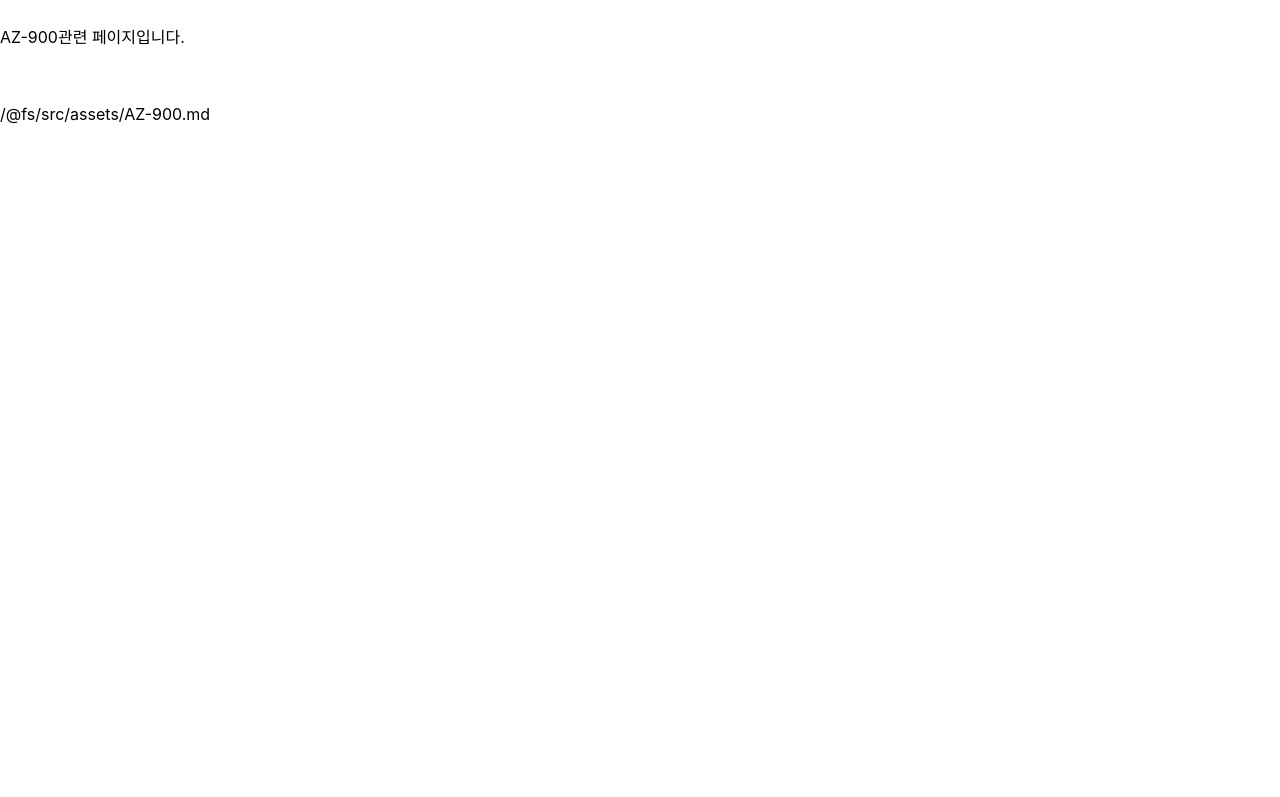
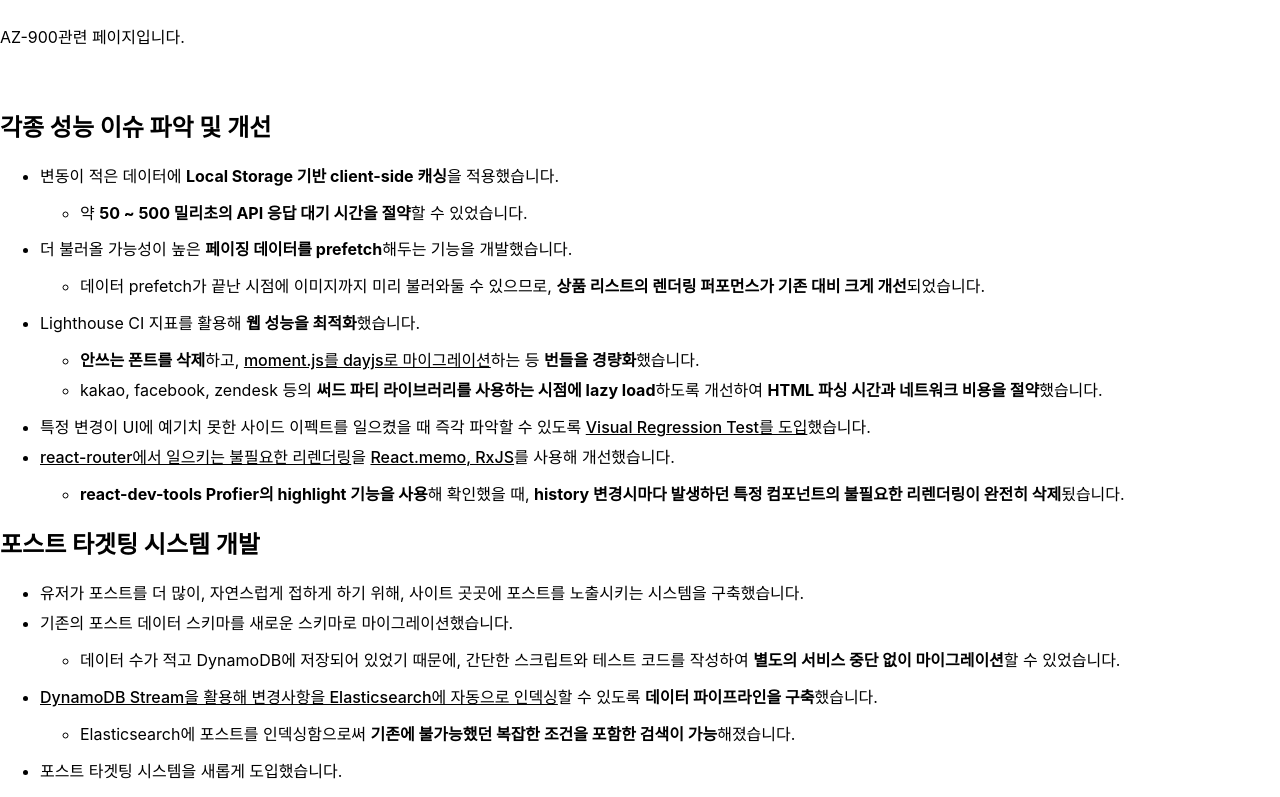
Before and after one commit to kwonkangbin/About_kwonkangbin, a React (Create React App) app: page /ViewDetail/AZ-900 in a window 1280 px wide. Shown: the top 797 px of the page. Built offline with nearby package versions, Linux system fonts and the light colour scheme; a web font is replaced by a local one.

Commit message:
UPDATE : React-markdown 기능 구현 완료

```diff
--- a/src/Pages/Deed.js
+++ b/src/Pages/Deed.js
@@ -1,4 +1,4 @@
-import React from "react";
+import React, { useState, useEffect } from 'react'
 import ReactMarkdown from "react-markdown";
 import { useParams } from "react-router-dom";
 import styled from "styled-components";
@@ -24,12 +24,20 @@ const detailMap = new Map(
 
 export default function Deed() {
   const { id } = useParams();
-  const { title, detail } = React.useMemo(() => detailMap.get(id), [id]);
+  const { detail } = React.useMemo(() => detailMap.get(id), [id]);
+
+  const [tosText, setTosText] = useState('')
+
+	// Fetch Terms of Use
+	useEffect(() => {
+		fetch(detail).then(res => res.text()).then(text => setTosText(text))
+	})
+
   return (
     <Container>
       <p className="title">{id}관련 페이지입니다.</p>
       <Markdown>
-        {detail}
+        {tosText}
       </Markdown>
     </Container>
   );
```
